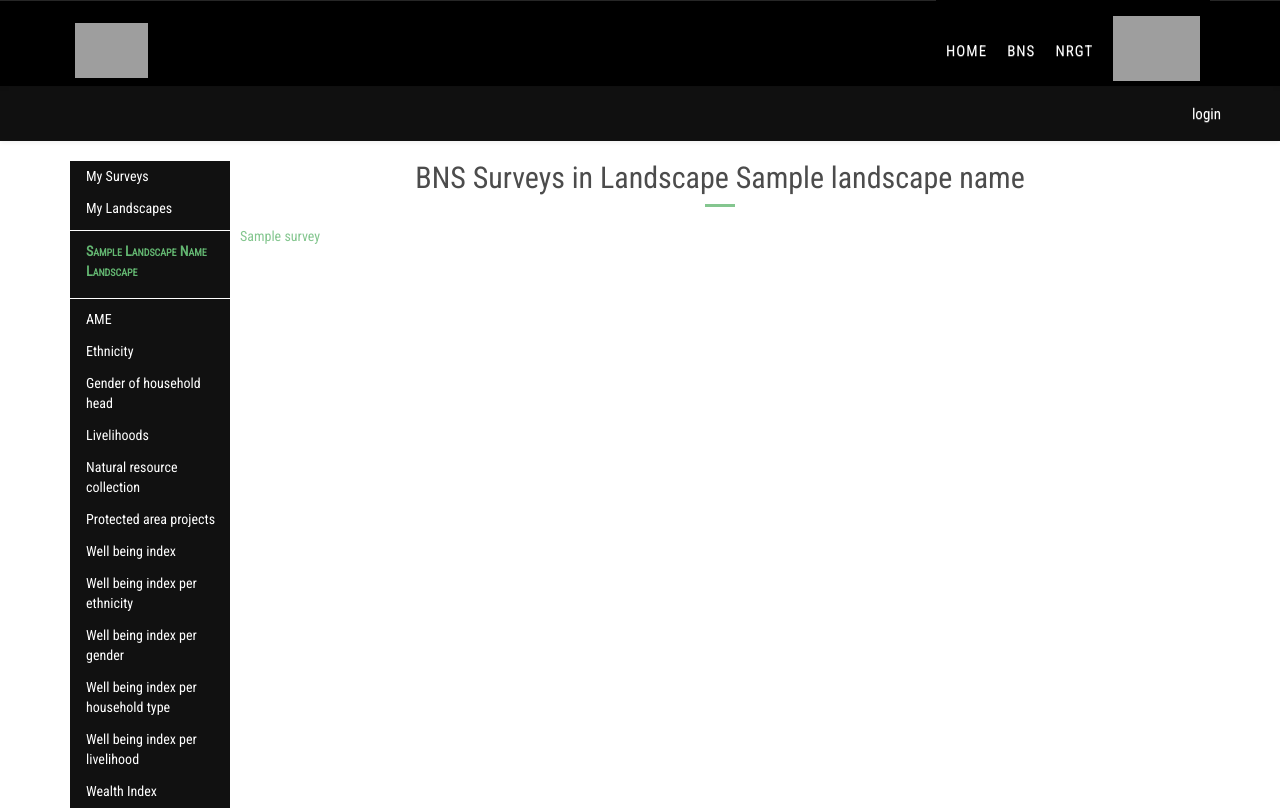
After one commit to SIMSON20/django_kobo, a Django app: template kobo_project/bns/templates/landscape.html in a window 1280 px wide. The commit adds this page. Run offline with Django 3.2, Linux system fonts and the light colour scheme; the template is opened without the code that fills it: most values are stand-ins (such as "Sample title", 1, 10 or a date in 2020); some libraries are stand-ins or nearby versions; grey boxes are pictures that could not be loaded.

Commit message:
BNS landscape queries and login redirect

```diff
--- /dev/null
+++ b/kobo_project/bns/templates/landscape.html
@@ -0,0 +1,20 @@
+
+{% extends 'landscape_base.html' %}
+
+{% block title %}BNS{% endblock %}
+
+{% block main %}
+
+
+    <h2>BNS Surveys in Landscape {{ landscape_name }}</h2>
+
+    {% for survey in surveys %}
+    <a href="/bns/surveys/{{ survey.dataset_name }}">{{ survey.dataset_name }}</a><br />
+    {% endfor %}
+
+
+
+
+
+
+{% endblock main %}
--- /dev/null
+++ b/kobo_project/bns/templates/landscape_base.html
@@ -0,0 +1,153 @@
+
+{% extends 'bns_base.html' %}
+
+{% block title %}Basic Necessity Surveys - {{ landscape_name }}{% endblock title %}
+
+
+{% block sidenav %}
+
+      <hr/>
+      <p>{{ landscape_name }} Landscape</p>
+      <hr/>
+
+     <button class="dropdown-btn">
+        AME
+        <i class="fa fa-caret-down"></i>
+      </button>
+      <div class="dropdown-container">
+        <a href="/bns/landscapes/{{ landscape_name }}/AMEperHH">Household</a>
+        <a href="/bns/landscapes/{{ landscape_name }}/AMEperVillage">Village</a>
+        <a href="/bns/landscapes/{{ landscape_name }}/AMEperDistrict">District</a>
+        <a href="/bns/landscapes/{{ landscape_name }}/AMEperLandscape">Landscape</a>
+      </div>
+
+      <button class="dropdown-btn">
+        Ethnicity
+        <i class="fa fa-caret-down"></i>
+      </button>
+      <div class="dropdown-container">
+        <a href="/bns/landscapes/{{ landscape_name }}/EthnicityperVillage">Village</a>
+        <a href="/bns/landscapes/{{ landscape_name }}/EthnicityperDistrict">District</a>
+        <a href="/bns/landscapes/{{ landscape_name }}/EthnicityperLandscape">Landscape</a>
+      </div>
+
+      <button class="dropdown-btn">
+        Gender of household head
+        <i class="fa fa-caret-down"></i>
+      </button>
+      <div class="dropdown-container">
+        <a href="/bns/landscapes/{{ landscape_name }}/GenderHeadperVillage">Village</a>
+        <a href="/bns/landscapes/{{ landscape_name }}/GenderHeadperDistrict">District</a>
+        <a href="/bns/landscapes/{{ landscape_name }}/GenderHeadperLandscape">Landscape</a>
+      </div>
+
+      <button class="dropdown-btn">
+        Livelihoods
+        <i class="fa fa-caret-down"></i>
+      </button>
+      <div class="dropdown-container">
+        <a href="/bns/landscapes/{{ landscape_name }}/LivelihoodsperVillage">Village</a>
+        <a href="/bns/landscapes/{{ landscape_name }}/LivelihoodsperDistrict">District</a>
+        <a href="/bns/landscapes/{{ landscape_name }}/LivelihoodsperLandscape">Landscape</a>
+      </div>
+
+      <button class="dropdown-btn">
+        Natural resource collection
+        <i class="fa fa-caret-down"></i>
+      </button>
+      <div class="dropdown-container">
+        <a href="/bns/landscapes/{{ landscape_name }}/NRCollectperVillage">Village</a>
+        <a href="/bns/landscapes/{{ landscape_name }}/NRCollectperDistrict">District</a>
+        <a href="/bns/landscapes/{{ landscape_name }}/NRCollectperLandscape">Landscape</a>
+      </div>
+
+      <button class="dropdown-btn">
+        Protected area projects
+        <i class="fa fa-caret-down"></i>
+      </button>
+      <div class="dropdown-container">
+        <a href="/bns/landscapes/{{ landscape_name }}/PAProjectsperVillage">Village</a>
+        <a href="/bns/landscapes/{{ landscape_name }}/PAProjectsperDistrict">District</a>
+        <a href="/bns/landscapes/{{ landscape_name }}/PAProjectsperLandscape">Landscape</a>
+      </div>
+
+      <button class="dropdown-btn">
+        Well being index
+        <i class="fa fa-caret-down"></i>
+      </button>
+      <div class="dropdown-container">
+        <a href="/bns/landscapes/{{ landscape_name }}/WBIperVillage">Village</a>
+        <a href="/bns/landscapes/{{ landscape_name }}/WBIperDistrict">District</a>
+        <a href="/bns/landscapes/{{ landscape_name }}/WBIperLandscape">Landscape</a>
+      </div>
+
+      <button class="dropdown-btn">
+        Well being index per ethnicity
+        <i class="fa fa-caret-down"></i>
+      </button>
+      <div class="dropdown-container">
+        <a href="/bns/landscapes/{{ landscape_name }}/WBIEthnicityperVillage">Village</a>
+        <a href="/bns/landscapes/{{ landscape_name }}/WBIEthnicityperDistrict">District</a>
+        <a href="/bns/landscapes/{{ landscape_name }}/WBIEthnicityperLandscape">Landscape</a>
+      </div>
+
+      <button class="dropdown-btn">
+        Well being index per gender
+        <i class="fa fa-caret-down"></i>
+      </button>
+      <div class="dropdown-container">
+        <a href="/bns/landscapes/{{ landscape_name }}/WBIGenderperVillage">Village</a>
+        <a href="/bns/landscapes/{{ landscape_name }}/WBIGenderperDistrict">District</a>
+        <a href="/bns/landscapes/{{ landscape_name }}/WBIGenderperLandscape">Landscape</a>
+      </div>
+
+      <button class="dropdown-btn">
+        Well being index per household type
+        <i class="fa fa-caret-down"></i>
+      </button>
+      <div class="dropdown-container">
+        <a href="/bns/landscapes/{{ landscape_name }}/WBIHHTypeperVillage">Village</a>
+        <a href="/bns/landscapes/{{ landscape_name }}/WBIHHTypeperDistrict">District</a>
+        <a href="/bns/landscapes/{{ landscape_name }}/WBIHHTypeperLandscape">Landscape</a>
+      </div>
+
+      <button class="dropdown-btn">
+        Well being index per livelihood
+        <i class="fa fa-caret-down"></i>
+      </button>
+      <div class="dropdown-container">
+        <a href="/bns/landscapes/{{ landscape_name }}/WBILivelihoodperVillage">Village</a>
+        <a href="/bns/landscapes/{{ landscape_name }}/WBILivelihoodperDistrict">District</a>
+        <a href="/bns/landscapes/{{ landscape_name }}/WBILivelihoodperLandscape">Landscape</a>
+      </div>
+
+      <button class="dropdown-btn">
+        Wealth Index
+        <i class="fa fa-caret-down"></i>
+      </button>
+      <div class="dropdown-container">
+        <a href="/bns/landscapes/{{ landscape_name }}/WealthIDXperVillage">Village</a>
+        <a href="/bns/landscapes/{{ landscape_name }}/WealthIDXperDistrict">District</a>
+        <a href="/bns/landscapes/{{ landscape_name }}/WealthIDXperLandscape">Landscape</a>
+      </div>
+
+
+      <script>
+            //* Loop through all dropdown buttons to toggle between hiding and showing its dropdown content - This allows the user to have multiple dropdowns without any conflict */
+            var dropdown = document.getElementsByClassName("dropdown-btn");
+            var i;
+
+            for (i = 0; i < dropdown.length; i++) {
+              dropdown[i].addEventListener("click", function() {
+                this.classList.toggle("active");
+                var dropdownContent = this.nextElementSibling;
+                if (dropdownContent.style.display === "block") {
+                  dropdownContent.style.display = "none";
+                } else {
+                  dropdownContent.style.display = "block";
+                }
+              });
+            }
+      </script>
+
+{% endblock sidenav %}
--- a/kobo_project/bns/templates/survey_base.html
+++ b/kobo_project/bns/templates/survey_base.html
@@ -7,7 +7,7 @@
 {% block sidenav %}
 
       <hr/>
-      <p>{{ survey_name }}</p>
+      <p>{{ survey_name }} Survey</p>
       <hr/>
 
      <button class="dropdown-btn">
--- a/kobo_project/bns/templates/query.html
+++ b/kobo_project/bns/templates/survey_query.html
@@ -7,6 +7,7 @@
 {% load render_table from django_tables2 %}
 
     <h2>{{ table.name }}</h2>
+    <h5>{{ survey_name }} Survey</h5>
     {% render_table table %}
 
 {% endblock %}
--- a/kobo_project/static/css/custom.css
+++ b/kobo_project/static/css/custom.css
@@ -13,8 +13,8 @@
     h2 { font-size: 30px;}
     h3 { font-size: 28px;}
     h4 { font-size: 24px;}
-    h5 { font-size: 22px;}
-    h6 { font-size: 16px;}
+    h5 { font-size: 16px;}
+    h6 { font-size: 14px;}
     .extra-small { font-size: 10px;}
     .small { font-size: 12px;}
     .large { font-size: 18px;}
@@ -605,14 +605,19 @@
        background-color:#101010;
      }
 
-    h1, h2, h3, h4 {
+    h1, h2, h3, h4, h5 {
         text-align:center;
+    }
+
+    h5 {
+        font-style:italic;
+        margin-bottom:20px;
     }
 
      .greenbar {
         width: 30px;
         height: 3px;
-        margin: 0 auto 30px auto;
+        margin: 0 auto 20px auto;
         background: #84c68f !important;
         box-sizing: border-box;
         visibility: visible;
@@ -620,4 +625,5 @@
 
     .form-login {
         margin: 0 auto 0 auto;
+        align:center;
     }
--- a/kobo_project/templates/login.html
+++ b/kobo_project/templates/login.html
@@ -10,5 +10,6 @@
     {{ form.as_p }}
     <button type="submit">Login</button>
   </form>
+
 </div>
 {% endblock %}
```
Also changed, not shown: kobo_project/bns/middleware.py (added, +14 -0 lines), kobo_project/bns/templates/landscape_query.html (added, +13 -0 lines), kobo_project/bns/templates/landscapes.html (added, +21 -0 lines), kobo_project/bns/urls.py (+10 -1 lines), kobo_project/bns/views.py (+48 -11 lines).
